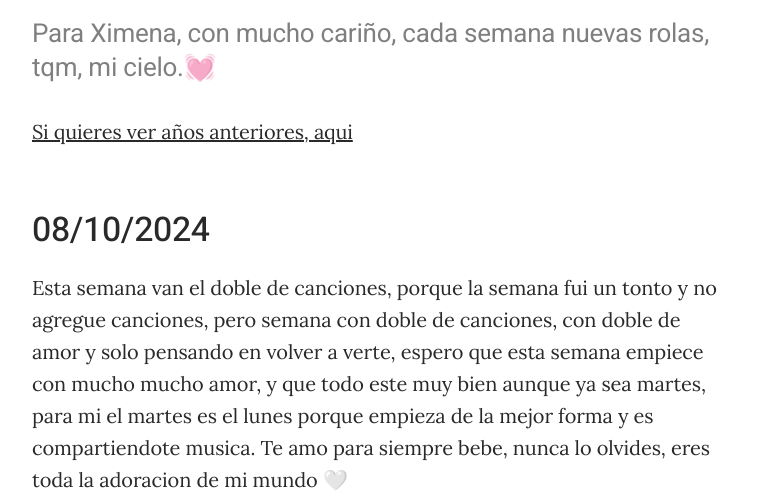
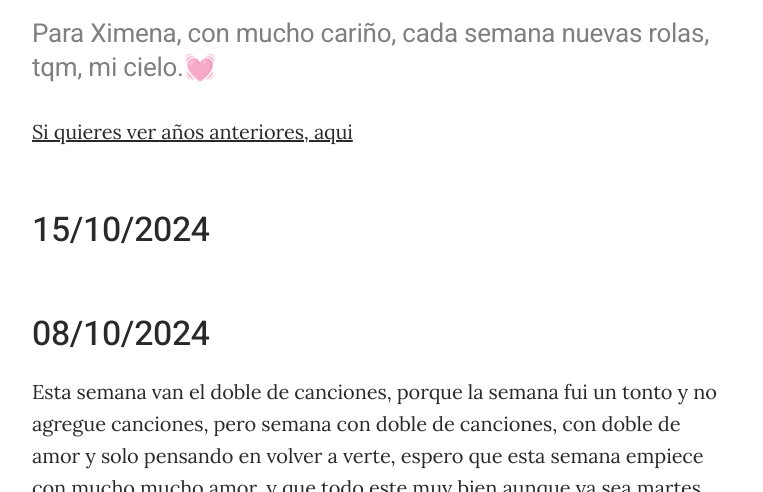
Before and after one commit to FernandoSerio/fernandoserio.github.io, a plain HTML site: page docs/index.html in a window 1280 px wide. Shown: the part 308-800 px from the top of the page, without its empty margins (258-1021 px from the left). Drawn offline with nearby package versions, Linux system fonts and the light colour scheme.

Commit message:
semana1410

```diff
--- a/docs/index.html
+++ b/docs/index.html
@@ -14,6 +14,7 @@
 
 <h3 id="para-ximena-con-mucho-cariño-cada-semana-nuevas-rolas-tqm-mi-cielo💓">Para Ximena, con mucho cariño, cada semana nuevas rolas, tqm, mi cielo.💓</h3>
 <p><a href="#fin">Si quieres ver años anteriores, aqui</a></p>
+<h2 id="15102024">15/10/2024</h2>
 <h2 id="08102024">08/10/2024</h2>
 <p>Esta semana van el doble de canciones, porque la semana fui un tonto y no agregue canciones, pero semana con doble de canciones, con doble de amor y solo pensando en volver a verte, espero que esta semana empiece con mucho mucho amor, y que todo este muy bien aunque ya sea martes, para mi el martes es el lunes porque empieza de la mejor forma y es compartiendote musica. Te amo para siempre bebe, nunca lo olvides, eres toda la adoracion de mi mundo 🤍</p>
 <h2 id="24092024">24/09/2024</h2>
```
Also changed, not shown: 1 other file.
